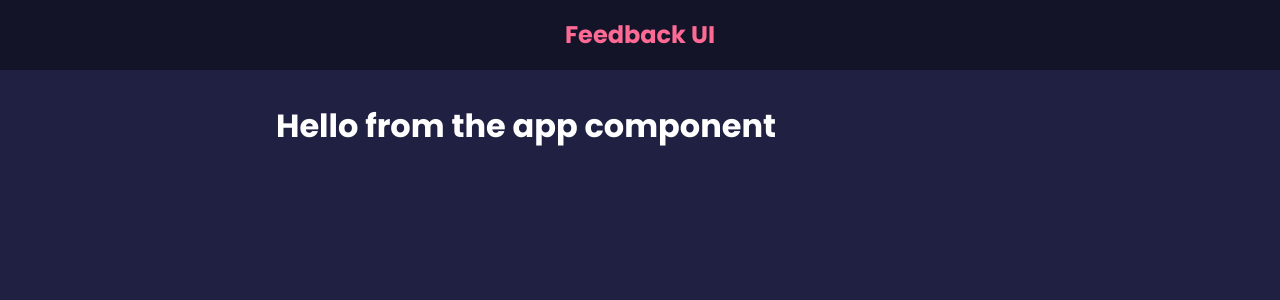
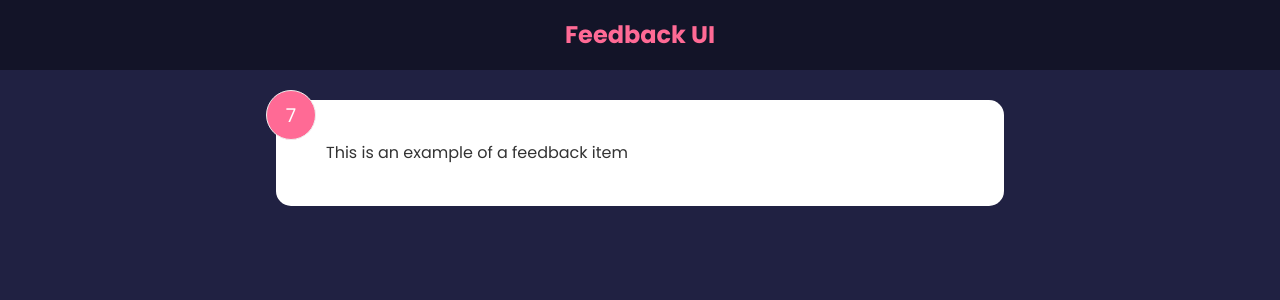
Before and after one commit to neopythe/feedback-app, a React (Create React App) app: page / in a window 1280 px wide. Shown: the top 300 px of the page. Built offline with nearby package versions, Linux system fonts and the light colour scheme.

Commit message:
create FeedbackItem component

```diff
--- a/src/App.js
+++ b/src/App.js
@@ -1,11 +1,12 @@
 import Header from './components/Header'
+import FeedbackItem from './components/FeedbackItem'
 
 function App() {
   return (
     <>
       <Header />
       <div className="container">
-        <h1>Hello from the app component</h1>
+        <FeedbackItem />
       </div>
     </>
   )
--- /dev/null
+++ b/src/components/FeedbackItem.jsx
@@ -0,0 +1,15 @@
+import { useState } from 'react'
+
+function FeedbackItem() {
+  const [rating, setRating] = useState(7)
+  const [text, setText] = useState('This is an example of a feedback item')
+
+  return (
+    <div className="card">
+      <div className="num-display">{rating}</div>
+      <div className="text-display">{text}</div>
+    </div>
+  )
+}
+
+export default FeedbackItem
```
